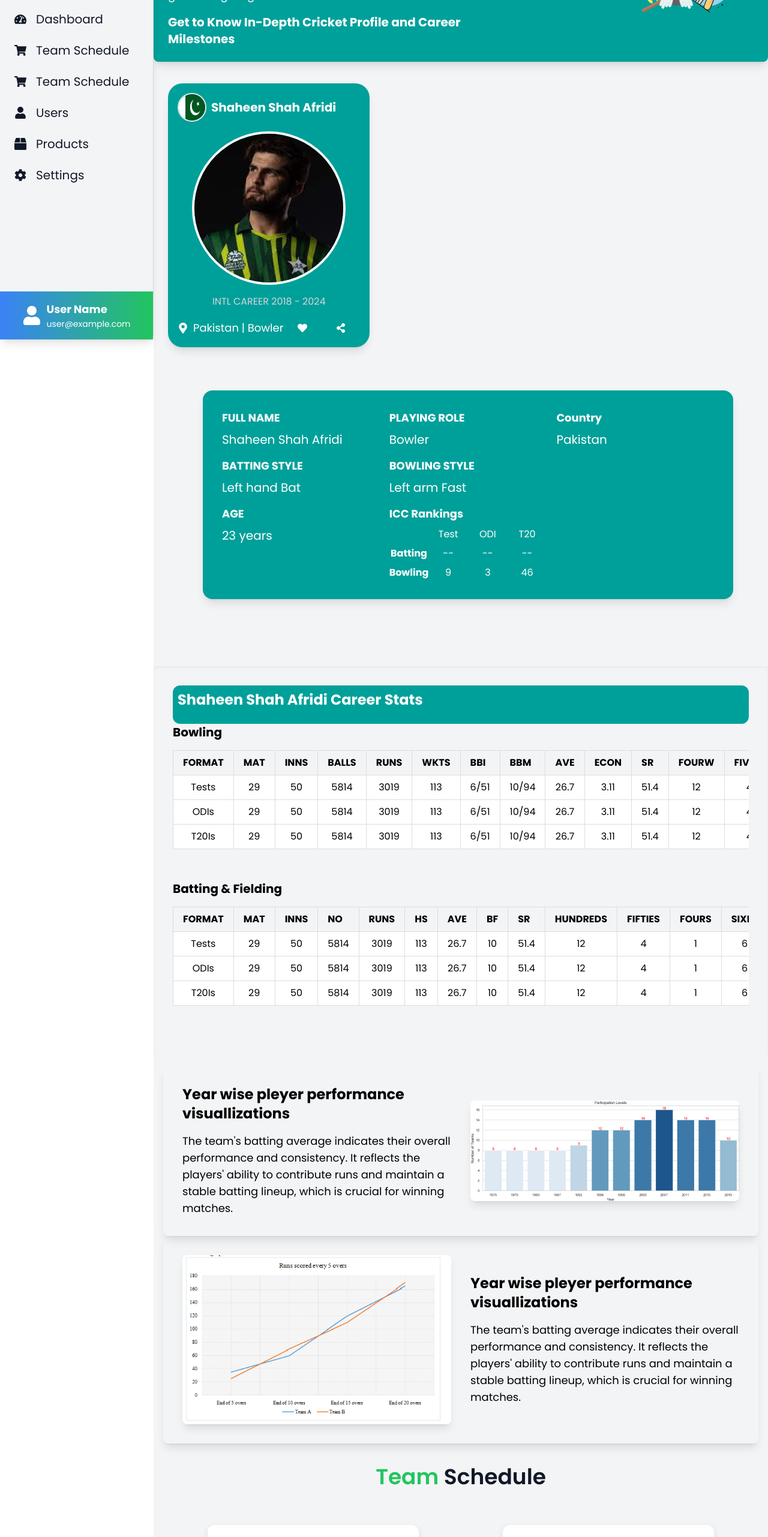
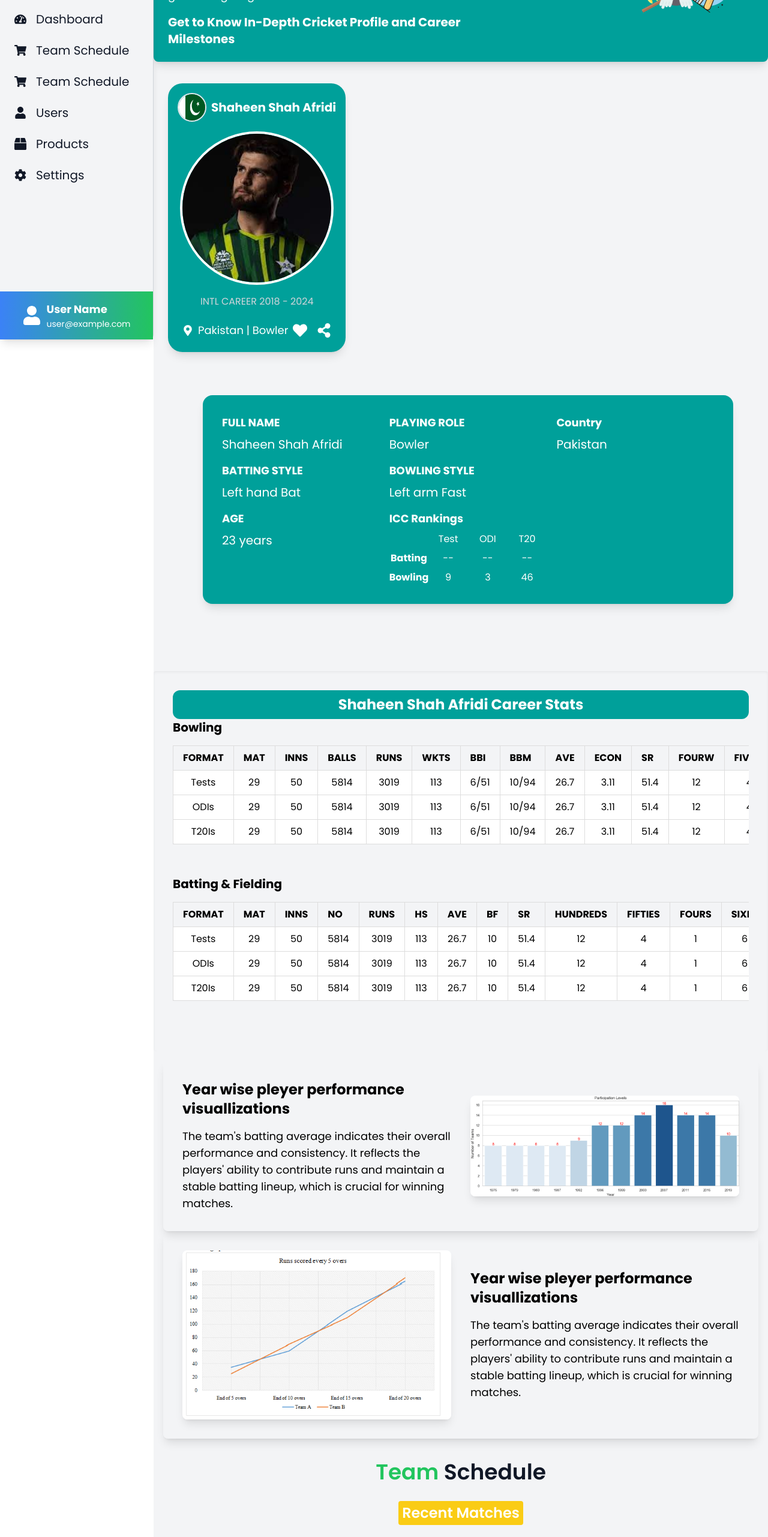
Before and after one commit to AjabNauman958/smart-cricket-frontend, a React (Vite) app: page /MainDashboardApp in a window 1280 px wide. Shown: the part 234-2797 px from the top of the page at 60% size. Built offline with nearby package versions, Linux system fonts and the light colour scheme.

Commit message:
modified

```diff
--- a/src/components/Player/MainDashboardApp.jsx
+++ b/src/components/Player/MainDashboardApp.jsx
@@ -1,44 +1,48 @@
-import React from 'react';
-import ThemeContextProvider from '../context/ThemeContextProvider';
-import Sidebar from './Sidebar';
-import DashboardNavbar from './DashboardNavbar';
-import WelcomeMessage from './WelcomeMessage';
-import PlayerProfileCard from './PlayerProfileCard';
-import PlayerProfileDetails from './PlayerProfileDetails';
-import PlayerCareerStats from './PlayerCareerStats';
-import AverageGraph from './AverageGraph';
-import TeamScheduleDashboard from './TeamScheduleDashboard';
+import React from "react";
+import ThemeContextProvider from "../context/ThemeContextProvider";
+import Sidebar from "./Sidebar";
+import DashboardNavbar from "./DashboardNavbar";
+import WelcomeMessage from "./WelcomeMessage";
+import PlayerProfileCard from "./PlayerProfileCard";
+import PlayerProfileDetails from "./PlayerProfileDetails";
+import PlayerCareerStats from "./PlayerCareerStats";
+import AverageGraph from "./AverageGraph";
+import TeamScheduleDashboard from "./TeamScheduleDashboard";
 
 const MainDashboardApp = () => {
   return (
     <div>
       <ThemeContextProvider>
-
         <div className="">
           <Sidebar />
-          <div className='grow ml-16 md:ml-64  bg-gray-100 text-gray-900
-      dark:bg-gray-900 dark:text-white flex-wrap'>
+          <div
+            className="grow ml-16 md:ml-64  bg-gray-100 text-gray-900
+      dark:bg-gray-900 dark:text-white flex-wrap"
+          >
             <DashboardNavbar />
             <WelcomeMessage />
-            <div className='mt-9 ml-6 flex flex-wrap'>
+            <div className="mt-9 ml-6 flex flex-wrap">
               <PlayerProfileCard />
               <PlayerProfileDetails />
             </div>
-            <div className='flex-dr'>
+            <div className="flex-dr">
               <PlayerCareerStats />
             </div>
             <div>
               <AverageGraph />
             </div>
             <div>
-              <TeamScheduleDashboard />
+            <h1 className='text-4xl font-semibold text-center mt-5'>
+        <span className='text-green-500'>Team </span> Schedule
+      </h1>
+              <TeamScheduleDashboard league="recent" />
+              <TeamScheduleDashboard league="upcoming" />
             </div>
           </div>
         </div>
-
       </ThemeContextProvider>
     </div>
   );
-}
+};
 
 export default MainDashboardApp;
--- a/src/components/Player/PlayerCareerStats.jsx
+++ b/src/components/Player/PlayerCareerStats.jsx
@@ -111,9 +111,9 @@
 
 const PlayerCareerStats = () => {
   return (
-    <div className="max-w-6xl mx-auto rounded overflow-hidden shadow-inner text-white p-8 mt-8">
+    <div className="max-w-6xl mx-auto rounded overflow-hidden shadow-inner text-white p-8 mt-8  ">
       <div className='bg-[#00A09A] p-2 rounded-xl'>
-        <h2 className="text-2xl font-bold mb-4">Shaheen Shah Afridi Career Stats</h2>
+        <h2 className="text-2xl font-bold flex items-center justify-center">Shaheen Shah Afridi Career Stats</h2>
       </div>
 
       {Object.values(playerStats).map((section) => (
--- a/src/components/Player/PlayerProfileCard.jsx
+++ b/src/components/Player/PlayerProfileCard.jsx
@@ -27,18 +27,18 @@
         <p className="text-gray-300">INTL CAREER 2018 - 2024</p>
 
       </div>
-      <div className="flex justify-end mt-4 space-x-2">
+      <div className="flex justify-end mt-4 space-x-2 ml-2">
       <p className="text-lg  flex items-center justify-center">
           <FaMapMarkerAlt className="mr-2" /> Pakistan | Bowler
         </p>
         <button
-          className=" text-white py-2 px-4 rounded flex items-center justify-center "
+          className=" text-white py-2 text-2xl rounded flex items-center justify-center "
           onClick={handleAddToFavorites}
         >
           <FaHeart className="mr-2" />
         </button>
         <button
-          className=" text-white py-2 px-4 rounded flex items-center justify-center "
+          className=" text-white py-2 text-2xl rounded flex items-center justify-center "
         >
           <FaShareAlt className="mr-2" />
         </button>
--- /dev/null
+++ b/src/components/Player/RecentMatches.jsx
@@ -0,0 +1,61 @@
+// RecentMatches.jsx
+import React from 'react';
+import PropTypes from 'prop-types';
+import '../css/MatchCard.css';
+
+import AUS from '../images/aus.png';
+import IND from '../images/india.png';
+
+const recentMatches = [
+  {
+    matchNumber: '25th Match',
+    league: 'International Series',
+    format: 'ODI',
+    teams: [
+      { name: 'India', logo: IND },
+      { name: 'Australia', logo: AUS },
+    ],
+    time: 'Today, 7:00 PM'
+  },
+  {
+    matchNumber: '26th Match',
+    league: 'International Series',
+    format: 'ODI',
+    teams: [
+      { name: 'India', logo: IND },
+      { name: 'Australia', logo: AUS },
+    ],
+    time: 'Tomorrow, 7:00 PM'
+  },
+];
+
+const RecentMatches = () => {
+  return (
+    <>
+    <h1 className=' mt-7 text-2xl w-[13rem] rounded text-center m-auto bg-yellow-400 p-1 text-white font-semibold' >Recent Matches</h1>
+    <div className="flex mt-10" style={{ display: 'flex', justifyContent: 'center', flexWrap: 'wrap', padding: '20px' }}>
+
+      {recentMatches.map((matchDetails, index) => (
+          <div key={index} className="match-card">
+          <div className="header">
+            <h2>{matchDetails.matchNumber} . {matchDetails.league}, 2024</h2>
+            <div className="badge">{matchDetails.format}</div>
+          </div>
+          <div className="teams">
+            {matchDetails.teams.map((team, teamIndex) => (
+              <div className="team" key={teamIndex}>
+                <img src={team.logo} alt={team.name} />
+                <span>{team.name}</span>
+              </div>
+            ))}
+          </div>
+          <div className="time">{matchDetails.time}</div>
+          <button className="action-button">Match Center &gt;</button>
+        </div>
+      ))}
+    </div>
+      </>
+  );
+};
+
+export default RecentMatches;
--- a/src/components/Player/TeamScheduleDashboard.jsx
+++ b/src/components/Player/TeamScheduleDashboard.jsx
@@ -1,15 +1,19 @@
 import React from 'react';
 import MatchCardList from '../User/MatchCardList';
+import RecentMatches from './RecentMatches';
+import PropTypes from 'prop-types';
+import UpcomingMatches from './UpcomingMatches';
 
-const TeamScheduleDashboard = () => {
+const TeamScheduleDashboard = ({ league = 'recent' }) => {
   return (
     <div>
-        <h1 className='text-4xl font-semibold text-center mt-5'>
-        <span className='text-green-500'>Team </span> Schedule
-      </h1>
-<MatchCardList/>
+
+      {league === 'recent' && <RecentMatches />}
+      {league === 'upcoming' && <UpcomingMatches />}
     </div>
   );
 }
-
+TeamScheduleDashboard.propTypes = {
+  league: PropTypes.oneOf(['recent', 'upcoming']).isRequired,
+};
 export default TeamScheduleDashboard;
--- /dev/null
+++ b/src/components/Player/UpcomingMatches.jsx
@@ -0,0 +1,72 @@
+// UpcomingMatches.jsx
+import React from "react";
+import "../css/MatchCard.css";
+
+import AUS from "../images/aus.png";
+import PAK from "../images/pak.png";
+import ENG from "../images/eng.png";
+import IND from "../images/india.png";
+
+const upcomingMatches = [
+  {
+    matchNumber: "1st Match",
+    league: "ICC World Cup",
+    format: "ODI",
+    teams: [
+      { name: "India", logo: IND },
+      { name: "Pakistan", logo: PAK },
+    ],
+    time: "July 5, 7:00 PM",
+  },
+  {
+    matchNumber: "2nd Match",
+    league: "ICC World Cup",
+    format: "ODI",
+    teams: [
+      { name: "Australia", logo: AUS },
+      { name: "England", logo: ENG },
+    ],
+    time: "July 6, 7:00 PM",
+  },
+];
+
+const UpcomingMatches = () => {
+  return (
+    <>
+        <h1 className=' mt-7 text-2xl w-[18rem] text-center rounded m-auto bg-yellow-400 p-1 text-white font-semibold' >Upcoming Matches</h1>
+
+    <div
+      className="flex mt-10"
+      style={{
+          display: "flex",
+          justifyContent: "center",
+          flexWrap: "wrap",
+          padding: "20px",
+        }}
+        >
+      {upcomingMatches.map((matchDetails, index) => (
+        <div key={index} className="match-card">
+          <div className="header">
+            <h2>
+              {matchDetails.matchNumber} . {matchDetails.league}, 2024
+            </h2>
+            <div className="badge">{matchDetails.format}</div>
+          </div>
+          <div className="teams">
+            {matchDetails.teams.map((team, teamIndex) => (
+                <div className="team" key={teamIndex}>
+                <img src={team.logo} alt={team.name} />
+                <span>{team.name}</span>
+              </div>
+            ))}
+          </div>
+          <div className="time">{matchDetails.time}</div>
+          <button className="action-button">Match Center &gt;</button>
+        </div>
+      ))}
+    </div>
+      </>
+  );
+};
+
+export default UpcomingMatches;
```
